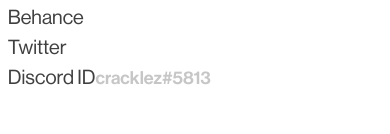
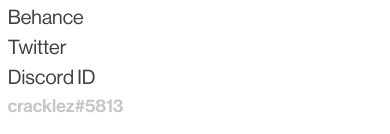
Before and after one commit to Magnum-Opus-Hub/cracklez.work, a Next.js app: page /about in a window 390 px wide. Shown: the part 773-907 px from the top of the page. Before the commit the page ends 883 px from the top, so only its background shows below. Built offline with nearby package versions, Linux system fonts and the light colour scheme.

Commit message:
+ mobile modification

```diff
--- a/src/pages/about/index.tsx
+++ b/src/pages/about/index.tsx
@@ -42,8 +42,8 @@
                 </div>
                 <div>
                   Discord ID
-                  <span className={style.discordId}>cracklez#5813</span>
                 </div>
+                <span className={style.discordId}>cracklez#5813</span>
               </div>
             </div>
           </div>
```
